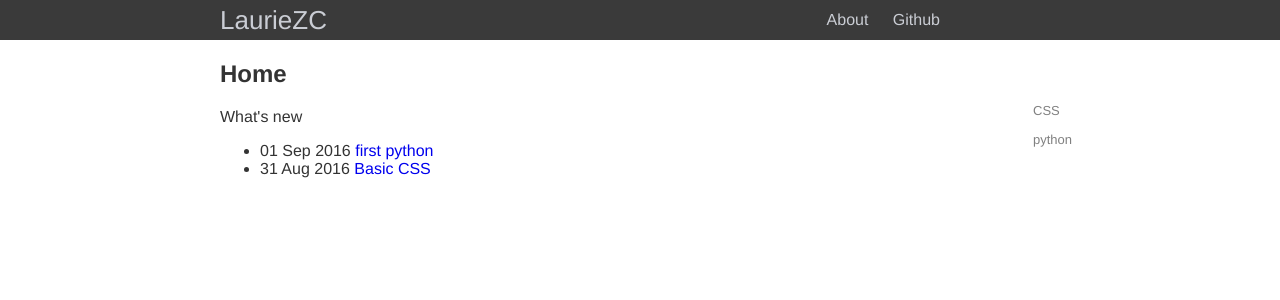
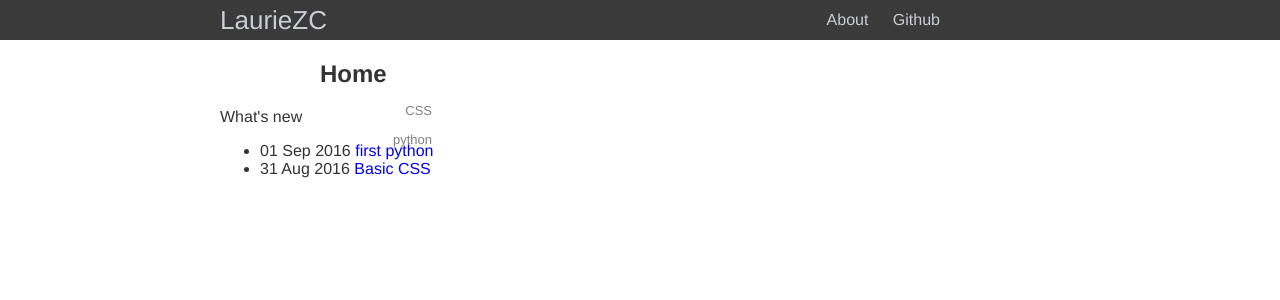
Before and after one commit to lauriezc/note, a Jekyll site: the page built from index.html, in a window 1280 px wide. Shown: the top 300 px of the page. Built offline with Jekyll 4.4.1, drawn with Linux system fonts in a browser that asks for light colours; nearby versions of some CDN libraries.

Commit message:
change menu position

```diff
--- a/css/base.css
+++ b/css/base.css
@@ -54,9 +54,9 @@ a {
 /* end header */
 
 .category-nav {
-    float:right;
+    float:left;
     margin-top:36px;
-    margin-right:100px;
+    margin-left:100px;
 }
 
 .category {
@@ -68,7 +68,7 @@ a {
     padding:1px 3px;
     line-height:26px;
     vertical-align:middle;
-    text-align:left;
+    text-align:right;
     list-style:none;
 }
 
```
